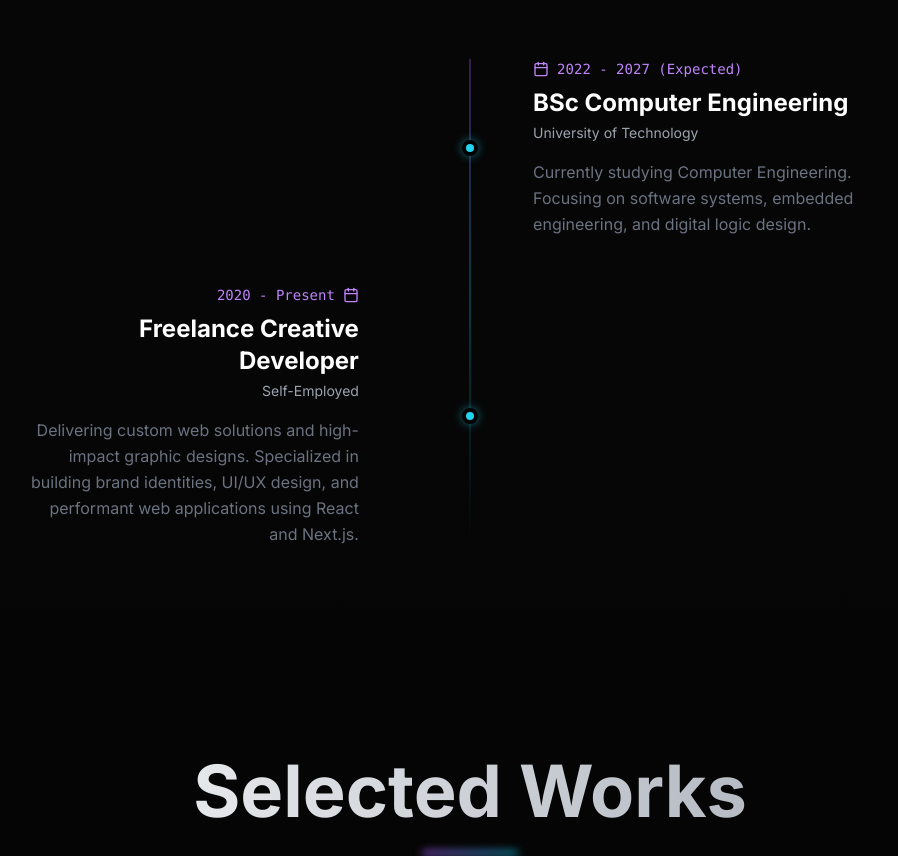
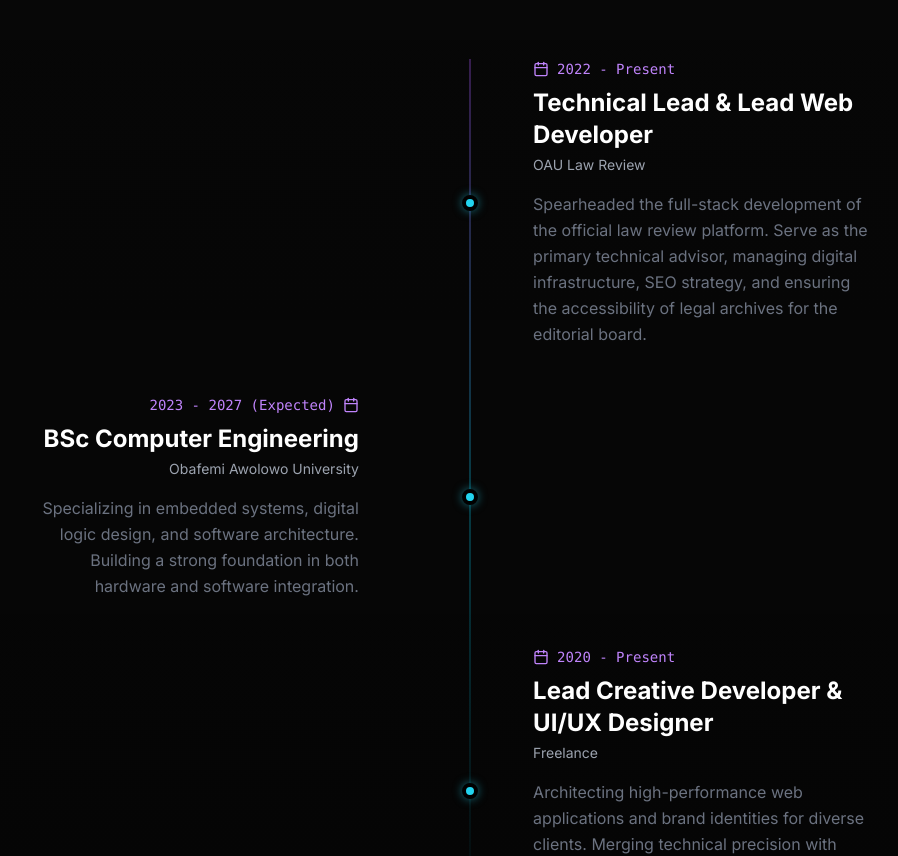
Before and after one commit to Ayosensei/my-portfolio, a Next.js app: page / in a window 1280 px wide. Shown: the part 1969-2825 px from the top of the page, without its empty margins (170-1068 px from the left). Built offline with nearby package versions, Linux system fonts and the light colour scheme.

Commit message:
Added Experience

```diff
--- a/app/components/Experience.tsx
+++ b/app/components/Experience.tsx
@@ -1,21 +1,28 @@
 "use client";
 
 import { motion } from "framer-motion";
-import { Briefcase, GraduationCap, Calendar } from "lucide-react";
+import { Briefcase, GraduationCap, Calendar, Laptop } from "lucide-react";
 
 const experiences = [
     {
-        year: "2022 - 2027 (Expected)",
+        year: "2022 - Present",
+        title: "Technical Lead & Lead Web Developer",
+        company: "OAU Law Review",
+        description: "Spearheaded the full-stack development of the official law review platform. Serve as the primary technical advisor, managing digital infrastructure, SEO strategy, and ensuring the accessibility of legal archives for the editorial board.",
+        icon: Laptop,
+    },
+    {
+        year: "2023 - 2027 (Expected)",
         title: "BSc Computer Engineering",
-        company: "University of Technology",
-        description: "Currently studying Computer Engineering. Focusing on software systems, embedded engineering, and digital logic design.",
+        company: "Obafemi Awolowo University",
+        description: "Specializing in embedded systems, digital logic design, and software architecture. Building a strong foundation in both hardware and software integration.",
         icon: GraduationCap,
     },
     {
         year: "2020 - Present",
-        title: "Freelance Creative Developer",
-        company: "Self-Employed",
-        description: "Delivering custom web solutions and high-impact graphic designs. Specialized in building brand identities, UI/UX design, and performant web applications using React and Next.js.",
+        title: "Lead Creative Developer & UI/UX Designer",
+        company: "Freelance",
+        description: "Architecting high-performance web applications and brand identities for diverse clients. Merging technical precision with artistic direction to deliver scalable, user-centric digital solutions using Next.js and modern design systems.",
         icon: Briefcase,
     },
 ];
```
